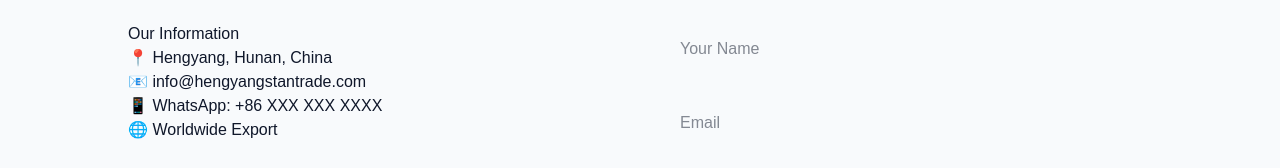
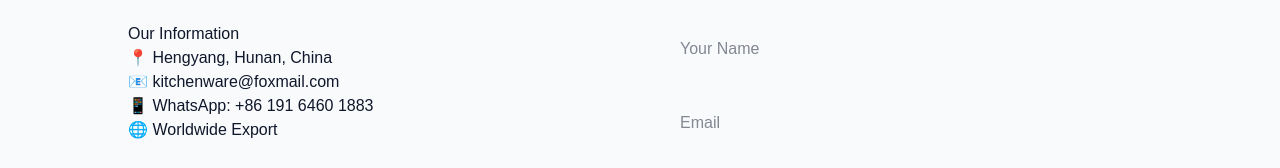
Before and after one commit to zgsgf54w5p-gif/HENGYANG-STAN-TRADE, a Next.js app: page /contact in a window 1280 px wide. Shown: the part 348-516 px from the top of the page. Built offline with nearby package versions, Linux system fonts and the light colour scheme.

Commit message:
Update page.tsx

```diff
--- a/app/contact/page.tsx
+++ b/app/contact/page.tsx
@@ -90,8 +90,8 @@ export default function ContactPage() {
         <div>
           <h2>Our Information</h2>
           <p>📍 Hengyang, Hunan, China</p >
-          <p>📧 info@hengyangstantrade.com</p >
-          <p>📱 WhatsApp: +86 XXX XXX XXXX</p >
+          <p>📧 kitchenware@foxmail.com</p >
+          <p>📱 WhatsApp: +86 191 6460 1883</p >
           <p>🌐 Worldwide Export</p >
         </div>
 
```
